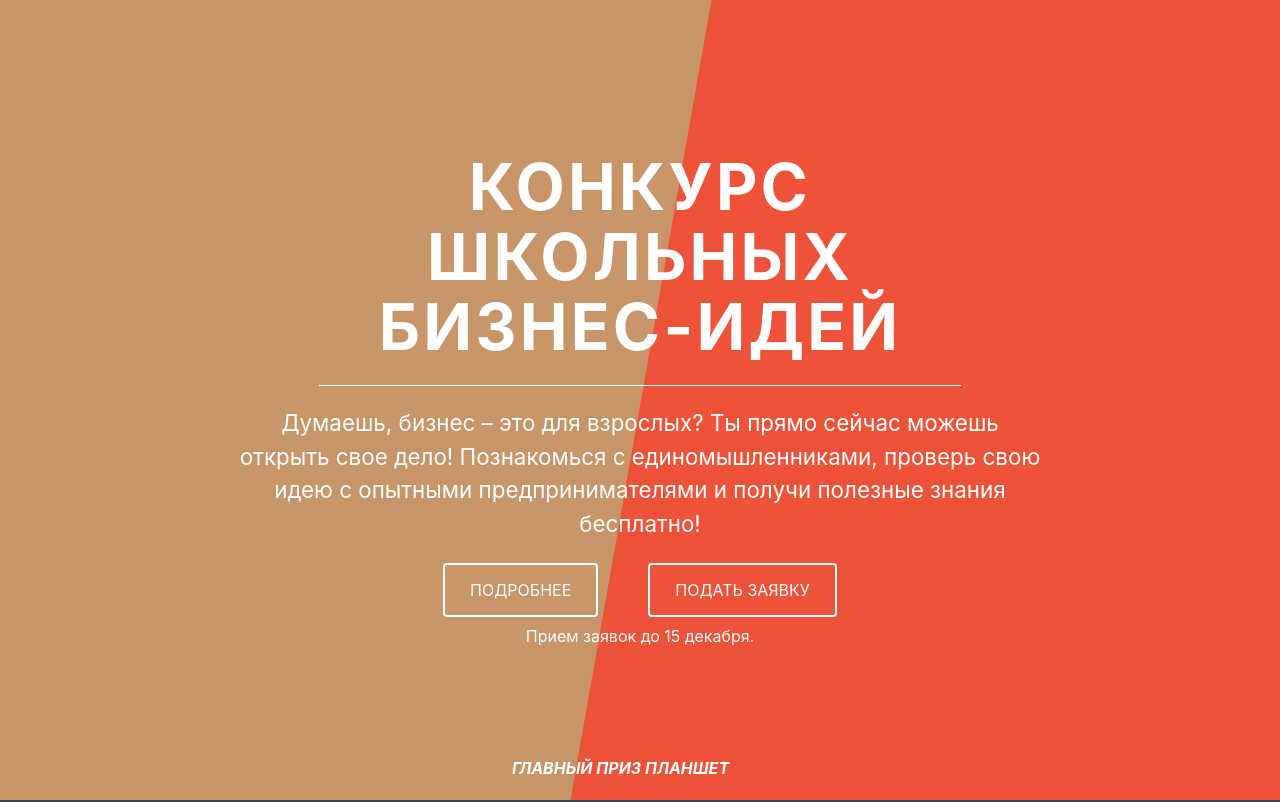
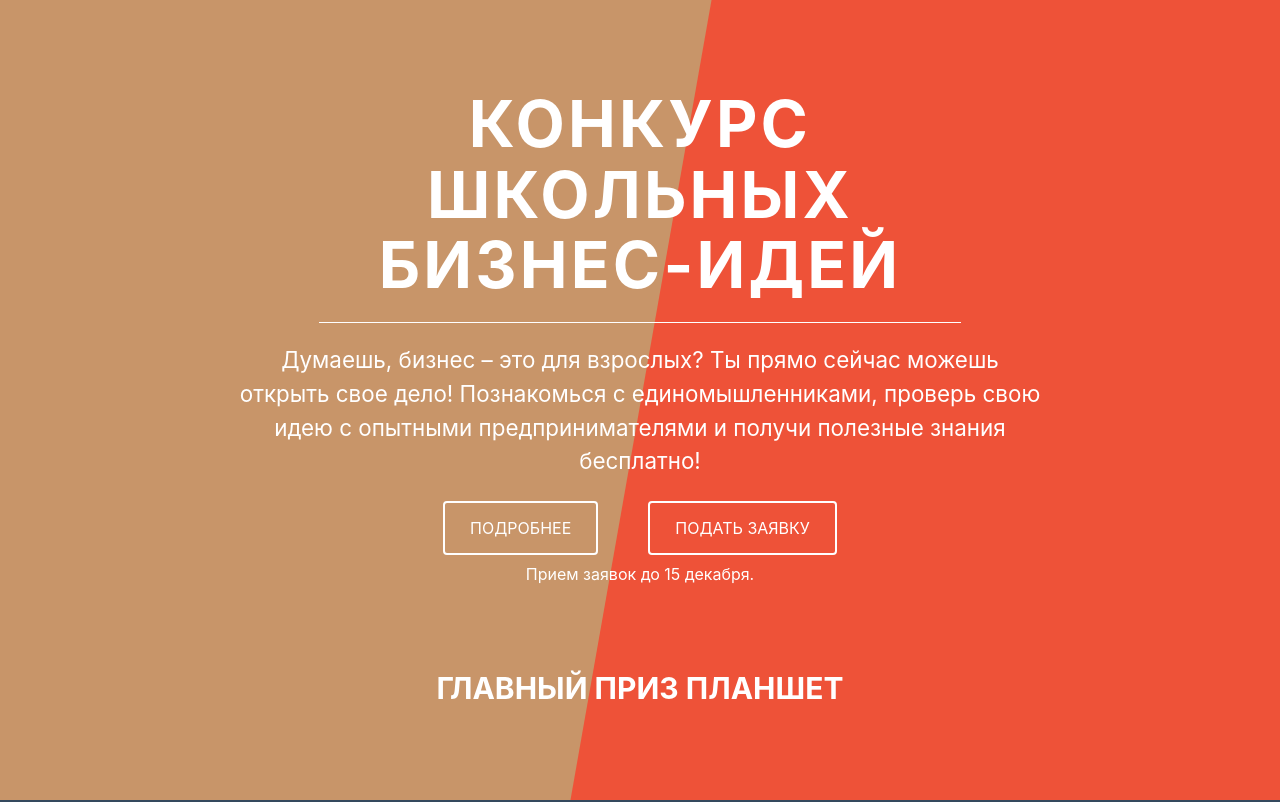
Before and after one commit to AlexeyStrekozov/-businessSchool, a plain HTML site: page index.html in a window 1280 px wide. Shown: the top 802 px of the page. Drawn offline with nearby package versions, Linux system fonts and the light colour scheme.

Commit message:
Приз

```diff
--- a/css/style.css
+++ b/css/style.css
@@ -52,12 +52,10 @@ h2 {
     margin-top: 1em;
 }
 .main-text_sup {
+  margin-top: 80px;
   color: #fff;
-  position: absolute;
-  bottom: 20px;
-  left: 40%;
   text-align: center;
-  font-style: italic;
+  font-size: 30px;
   font-weight: bold;
 }
 .btn {
--- a/index.html
+++ b/index.html
@@ -14,6 +14,7 @@
         <div class="container">
             <div class="main-wrap col-lg-9 m-auto">
                 <h1 class="main-title">КОНКУРС<br>ШКОЛЬНЫХ<br>БИЗНЕС-ИДЕЙ</h1>
+
                 <div class="main-text">
                     <p>
                         Думаешь, бизнес – это для взрослых? Ты прямо сейчас можешь открыть свое дело! Познакомься
@@ -24,11 +25,12 @@
                 </div>
                 <div class="main-button"><div id="buttonAdvantages" class="btn btn-color">ПОДРОБНЕЕ</div><div class="btn clickRequest">ПОДАТЬ ЗАЯВКУ</div>
                 <div>Прием заявок до 15 декабря.</div>
+                <div class="main-text_sup">
+                  ГЛАВНЫЙ ПРИЗ ПЛАНШЕТ
+                </div>
             </div>
           </div>
-          <div class="main-text_sup">
-            ГЛАВНЫЙ ПРИЗ ПЛАНШЕТ
-          </div>
+
         </div>
     </section>
     <section class="nav">
```
